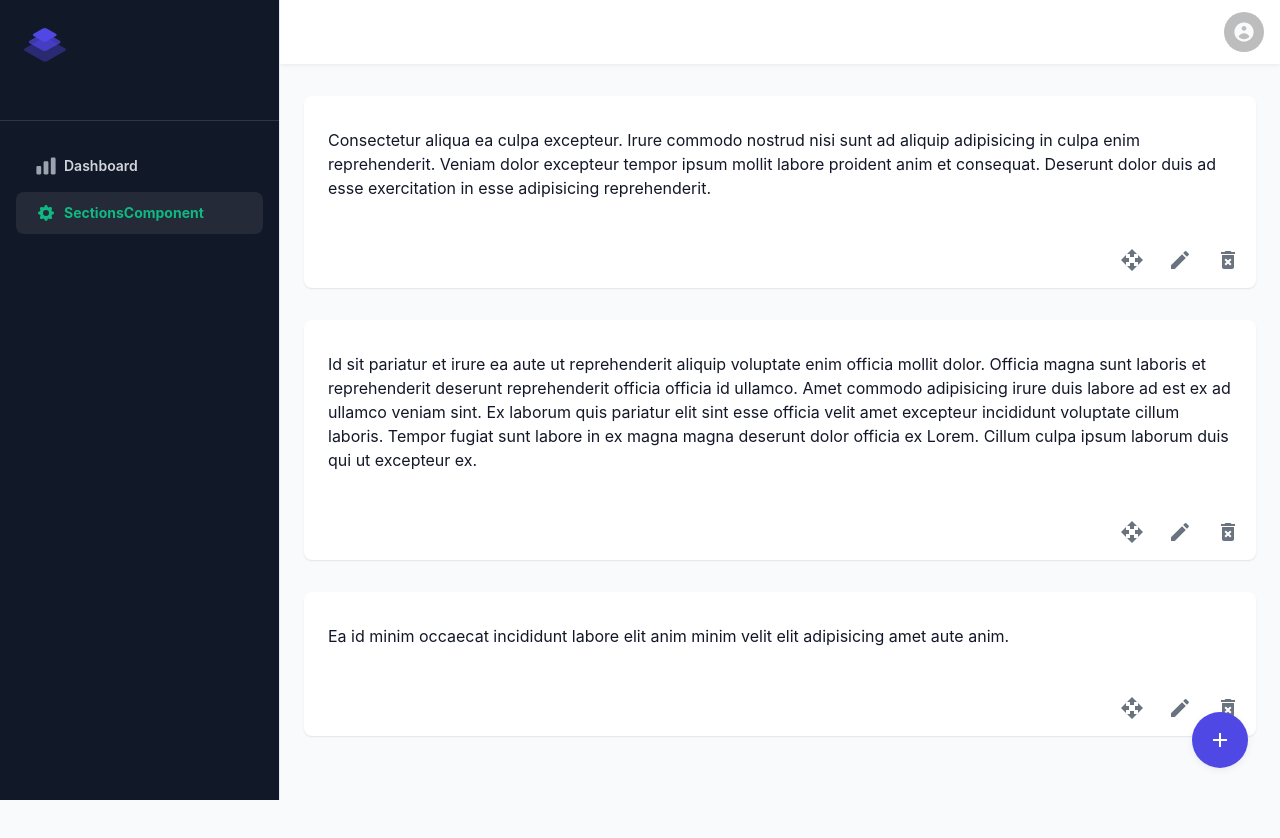
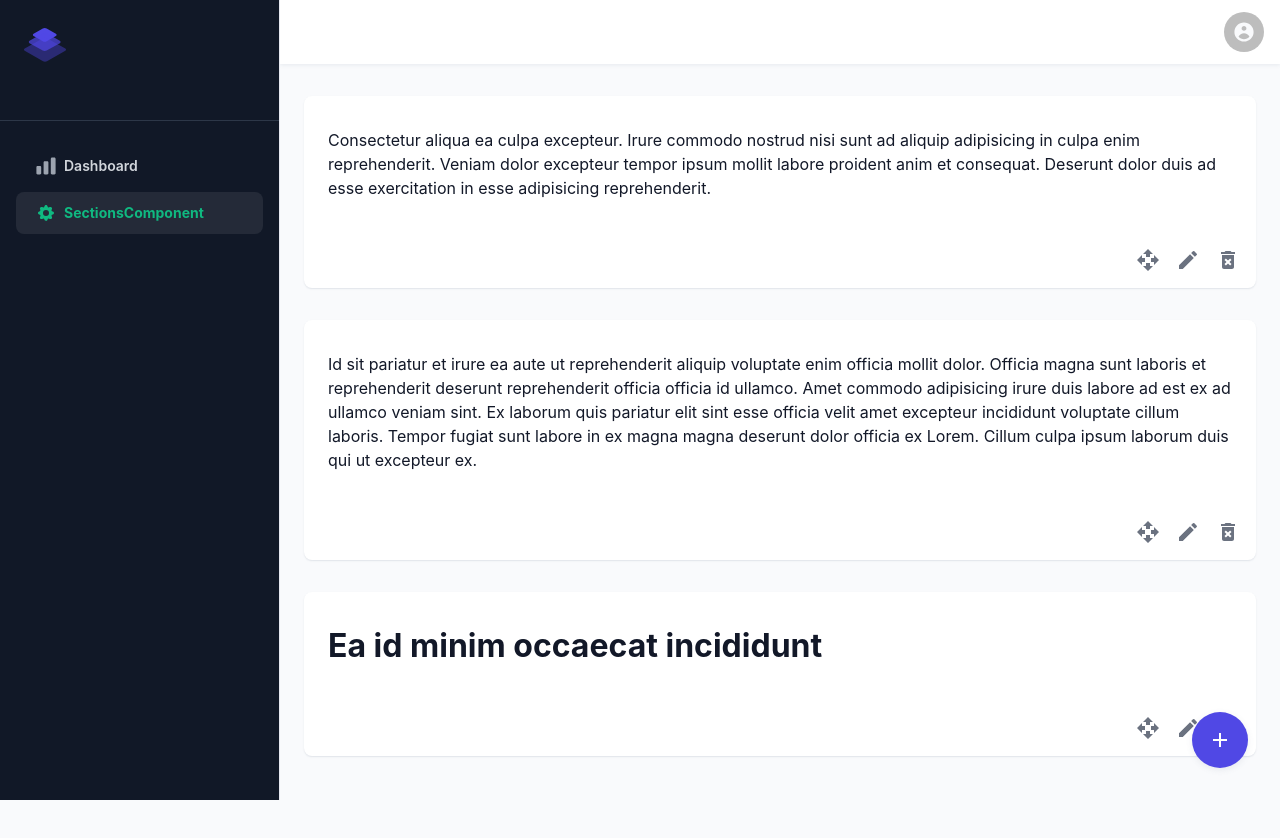
Before and after one commit to przemekxa/Portfolio-CMS, a React (Create React App) app: page /panel/sections in a window 1280 px wide. Shown: the top 838 px of the page. Built offline with nearby package versions, Linux system fonts and the light colour scheme.

Commit message:
Add section modificaton

```diff
--- a/package.json
+++ b/package.json
@@ -22,7 +22,8 @@
     "react-dom": "^18.0.0",
     "react-router-dom": "^6.4.3",
     "react-scripts": "5.0.0",
-    "typescript": "^4.6.3"
+    "typescript": "^4.6.3",
+    "uuid": "^9.0.0"
   },
   "scripts": {
     "start": "concurrently -p name -n \"REACT,SERVER\" -c \"cyan,blue\" \"npm run start:client\" \"npm run start:server\"",
@@ -50,6 +51,7 @@
     "@types/react": "^18.0.21",
     "@types/react-beautiful-dnd": "^13.1.3",
     "@types/react-dom": "^18.0.6",
+    "@types/uuid": "^9.0.0",
     "concurrently": "^7.1.0",
     "cross-env": "^7.0.3",
     "node-dev": "^7.4.2",
--- /dev/null
+++ b/src/admin-panel/components/EditSectionModal.tsx
@@ -0,0 +1,58 @@
+import {
+  Box,
+  Button,
+  Dialog,
+  DialogActions,
+  DialogContent,
+  DialogTitle,
+} from "@mui/material";
+import React from "react";
+import { Section } from "../../common/sections";
+import SectionDataEdit from "./SectionDataEdit";
+
+interface Props extends React.PropsWithChildren {
+  onEdit: (section: Section) => void;
+  value: Section;
+  add?: boolean;
+}
+
+const EditSectionModal: React.FC<Props> = ({
+  value,
+  onEdit,
+  children,
+  add,
+}) => {
+  const [modalOpen, setModalOpen] = React.useState(false);
+  const [section, setSection] = React.useState(value);
+
+  const handleClose = () => setModalOpen(false);
+
+  const handleEdit = () => {
+    onEdit(section);
+    handleClose();
+  };
+
+  return (
+    <>
+      <Box sx={{ cursor: "pointer" }} onClick={() => setModalOpen(true)}>
+        {children}
+      </Box>
+      <Dialog open={modalOpen} onClose={handleClose}>
+        <DialogTitle>Edit Section: {section.type}</DialogTitle>
+        <DialogContent>
+          <SectionDataEdit section={section} setSection={setSection} />
+        </DialogContent>
+        <DialogActions>
+          <Button variant="outlined" onClick={handleClose}>
+            Cancel
+          </Button>
+          <Button variant="contained" onClick={handleEdit}>
+            {add ? `Add` : `Edit`} section
+          </Button>
+        </DialogActions>
+      </Dialog>
+    </>
+  );
+};
+
+export default EditSectionModal;
--- a/src/admin-panel/components/Section.tsx
+++ b/src/admin-panel/components/Section.tsx
@@ -1,4 +1,4 @@
-import React, { PropsWithChildren } from "react";
+import React from "react";
 import { DraggableProvidedDragHandleProps } from "react-beautiful-dnd";
 
 import {
@@ -15,23 +15,26 @@ import {
 import DeleteForeverIcon from "@mui/icons-material/DeleteForever";
 import OpenWithIcon from "@mui/icons-material/OpenWith";
 import EditIcon from "@mui/icons-material/Edit";
+import { Section } from "../../common/sections";
+import SectionData from "./SectionData";
+import EditSectionModal from "./EditSectionModal";
 
-interface Props extends PropsWithChildren {
-  onDelete?: () => void;
+type Props = {
+  section: Section;
+  onEdit: (section: Section) => void;
+  onDelete: (id: string) => void;
   dragHandleProps: DraggableProvidedDragHandleProps | null | undefined;
   // other draggable props
-}
+};
 
-const Section = React.forwardRef<any, Props>(
-  ({ children, onDelete, dragHandleProps, ...props }, ref) => {
+const SectionComponent = React.forwardRef<any, Props>(
+  ({ section, onEdit, onDelete, dragHandleProps, ...props }, ref) => {
     const [deleteModalOpen, setDeleteModalOpen] = React.useState(false);
 
     const handleCloseDeleteModal = () => setDeleteModalOpen(false);
 
     const handleDelete = () => {
-      if (onDelete) {
-        onDelete();
-      }
+      onDelete(section.id);
 
       handleCloseDeleteModal();
     };
@@ -39,14 +42,18 @@ const Section = React.forwardRef<any, Props>(
     return (
       <>
         <Card ref={ref} sx={{ width: "100%", marginBottom: 4 }} {...props}>
-          <CardContent>{children}</CardContent>
-          <CardActions sx={{ justifyContent: "flex-end" }}>
+          <CardContent>
+            <SectionData section={section} />
+          </CardContent>
+          <CardActions disableSpacing sx={{ justifyContent: "flex-end" }}>
             <IconButton {...dragHandleProps}>
               <OpenWithIcon />
             </IconButton>
-            <IconButton>
-              <EditIcon />
-            </IconButton>
+            <EditSectionModal value={section} onEdit={onEdit}>
+              <IconButton>
+                <EditIcon />
+              </IconButton>
+            </EditSectionModal>
             <IconButton onClick={() => setDeleteModalOpen(true)}>
               <DeleteForeverIcon />
             </IconButton>
@@ -72,4 +79,4 @@ const Section = React.forwardRef<any, Props>(
   }
 );
 
-export default Section;
+export default SectionComponent;
--- /dev/null
+++ b/src/admin-panel/components/SectionData.tsx
@@ -0,0 +1,22 @@
+import React from "react";
+
+import { isHeader, isParagraph, Section } from "../../common/sections";
+
+import { Typography } from "@mui/material";
+
+type Props = {
+  section: Section;
+};
+const SectionData: React.FC<Props> = ({ section }) => {
+  if (isHeader(section)) {
+    return <Typography variant="h4">{section.header}</Typography>;
+  }
+
+  if (isParagraph(section)) {
+    return <Typography>{section.contents}</Typography>;
+  }
+
+  return null;
+};
+
+export default SectionData;
--- /dev/null
+++ b/src/admin-panel/components/SectionDataEdit.tsx
@@ -0,0 +1,39 @@
+import React from "react";
+
+import { isHeader, isParagraph, Section } from "../../common/sections";
+
+import { TextField } from "@mui/material";
+
+type Props = {
+  section: Section;
+  setSection: React.Dispatch<React.SetStateAction<Section>>;
+};
+const SectionDataEdit: React.FC<Props> = ({ section, setSection }) => {
+  if (isHeader(section)) {
+    return (
+      <TextField
+        value={section.header}
+        onChange={(e) =>
+          setSection((prev) => ({ ...prev, header: e.target.value }))
+        }
+      />
+    );
+  }
+
+  if (isParagraph(section)) {
+    return (
+      <TextField
+        multiline
+        minRows={5}
+        value={section.contents}
+        onChange={(e) =>
+          setSection((prev) => ({ ...prev, contents: e.target.value }))
+        }
+      />
+    );
+  }
+
+  return null;
+};
+
+export default SectionDataEdit;
--- a/src/admin-panel/pages/Sections.tsx
+++ b/src/admin-panel/pages/Sections.tsx
@@ -8,29 +8,35 @@ import {
 
 import { reorder } from "../dndHelpers";
 
-import { Container, Grid, Typography } from "@mui/material";
+import { Container, Grid } from "@mui/material";
 
 import DashboardLayout from "../components/DashboardLayout";
-import Section from "../components/Section";
+import SectionComponent from "../components/Section";
 import AddSection from "../components/AddSection";
+import { Section } from "../../common/sections";
 
-const fakeSections = [
+const fakeSections: Section[] = [
   {
-    id: 1,
-    text: "Consectetur aliqua ea culpa excepteur. Irure commodo nostrud nisi sunt ad aliquip adipisicing in culpa enim reprehenderit. Veniam dolor excepteur tempor ipsum mollit labore proident anim et consequat. Deserunt dolor duis ad esse exercitation in esse adipisicing reprehenderit.",
+    id: "1",
+    type: "paragraph",
+    contents:
+      "Consectetur aliqua ea culpa excepteur. Irure commodo nostrud nisi sunt ad aliquip adipisicing in culpa enim reprehenderit. Veniam dolor excepteur tempor ipsum mollit labore proident anim et consequat. Deserunt dolor duis ad esse exercitation in esse adipisicing reprehenderit.",
   },
   {
-    id: 2,
-    text: "Id sit pariatur et irure ea aute ut reprehenderit aliquip voluptate enim officia mollit dolor. Officia magna sunt laboris et reprehenderit deserunt reprehenderit officia officia id ullamco. Amet commodo adipisicing irure duis labore ad est ex ad ullamco veniam sint. Ex laborum quis pariatur elit sint esse officia velit amet excepteur incididunt voluptate cillum laboris. Tempor fugiat sunt labore in ex magna magna deserunt dolor officia ex Lorem. Cillum culpa ipsum laborum duis qui ut excepteur ex.",
+    id: "2",
+    type: "paragraph",
+    contents:
+      "Id sit pariatur et irure ea aute ut reprehenderit aliquip voluptate enim officia mollit dolor. Officia magna sunt laboris et reprehenderit deserunt reprehenderit officia officia id ullamco. Amet commodo adipisicing irure duis labore ad est ex ad ullamco veniam sint. Ex laborum quis pariatur elit sint esse officia velit amet excepteur incididunt voluptate cillum laboris. Tempor fugiat sunt labore in ex magna magna deserunt dolor officia ex Lorem. Cillum culpa ipsum laborum duis qui ut excepteur ex.",
   },
   {
-    id: 3,
-    text: "Ea id minim occaecat incididunt labore elit anim minim velit elit adipisicing amet aute anim.",
+    id: "3",
+    type: "header",
+    header: "Ea id minim occaecat incididunt",
   },
 ];
 
 const Sections: React.FC = () => {
-  const [sections, setSections] = React.useState(fakeSections);
+  const [sections, setSections] = React.useState<Section[]>(fakeSections);
 
   const onDragEnd = (result: DropResult) => {
     if (!result.destination) {
@@ -48,6 +54,22 @@ const Sections: React.FC = () => {
     );
 
     setSections(newSectionsOrder);
+  };
+
+  const handleEditSection = (updatedSection: Section) => {
+    setSections((prev) =>
+      prev.map((section) =>
+        section.id === updatedSection.id ? updatedSection : section
+      )
+    );
+  };
+
+  const handleAddSection = (section: Section) => {
+    setSections((prev) => [...prev, section]);
+  };
+
+  const handleDeleteSection = (sectionId: string) => {
+    setSections((prev) => prev.filter(({ id }) => id !== sectionId));
   };
 
   return (
@@ -68,18 +90,14 @@ const Sections: React.FC = () => {
                     key={section.id}
                   >
                     {(provided) => (
-                      <Section
+                      <SectionComponent
+                        section={section}
                         ref={provided.innerRef}
                         {...provided.draggableProps}
                         dragHandleProps={provided.dragHandleProps}
-                        onDelete={() =>
-                          setSections((prev) =>
-                            prev.filter(({ id }) => id !== section.id)
-                          )
-                        }
-                      >
-                        <Typography>{section.text}</Typography>
-                      </Section>
+                        onEdit={handleEditSection}
+                        onDelete={handleDeleteSection}
+                      />
                     )}
                   </Draggable>
                 ))}
@@ -89,7 +107,7 @@ const Sections: React.FC = () => {
           </Droppable>
         </DragDropContext>
       </Container>
-      <AddSection />
+      <AddSection onAddSection={handleAddSection} />
     </DashboardLayout>
   );
 };
--- /dev/null
+++ b/src/common/defaultGenerator.ts
@@ -0,0 +1,29 @@
+import { v4 as uuidv4 } from "uuid";
+import { Header, Paragraph, SectionTypeId } from "./sections";
+
+const generateEmptySection = (sectionType: SectionTypeId) => {
+  const id = uuidv4();
+  switch (sectionType) {
+    case "header":
+      const headerSection: Header = {
+        id,
+        type: "header",
+        header: "",
+      };
+      return headerSection;
+
+    case "paragraph":
+      const paragraphSection: Paragraph = {
+        id,
+        type: "paragraph",
+        contents: "",
+      };
+      return paragraphSection;
+
+    default:
+      const _exhaustiveCheck: never = sectionType;
+      return _exhaustiveCheck;
+  }
+};
+
+export default generateEmptySection;
--- a/src/common/sections.ts
+++ b/src/common/sections.ts
@@ -1,9 +1,38 @@
-interface Section {
-  id: string;
-  type: string;
+export type SectionTypeId = "header" | "paragraph";
+
+interface SectionType {
+  type: SectionTypeId;
+  name: string;
 }
 
-export interface Header extends Section {
+export const sectionTypes: SectionType[] = [
+  {
+    type: "header",
+    name: "Header",
+  },
+  {
+    type: "paragraph",
+    name: "Paragraph",
+  },
+];
+
+interface SectionData {
+  id: string;
+  type: SectionTypeId;
+}
+
+export interface Header extends SectionData {
   type: "header";
   header: string;
 }
+
+export interface Paragraph extends SectionData {
+  type: "paragraph";
+  contents: string;
+}
+
+export type Section = Header | Paragraph;
+
+export const isHeader = (s: Section): s is Header => s.type === "header";
+export const isParagraph = (s: Section): s is Paragraph =>
+  s.type === "paragraph";
```
Also changed, not shown: src/admin-panel/components/AddSection.tsx (+26 -11 lines), 1 other file (tests, documents, lock files or other folders).
